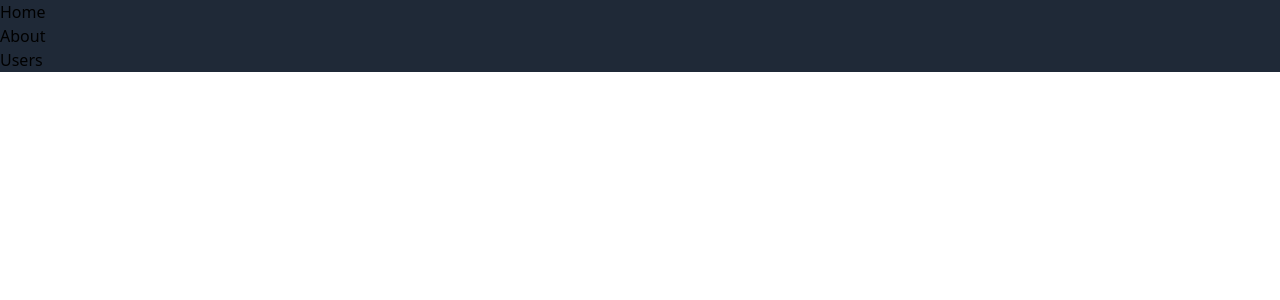
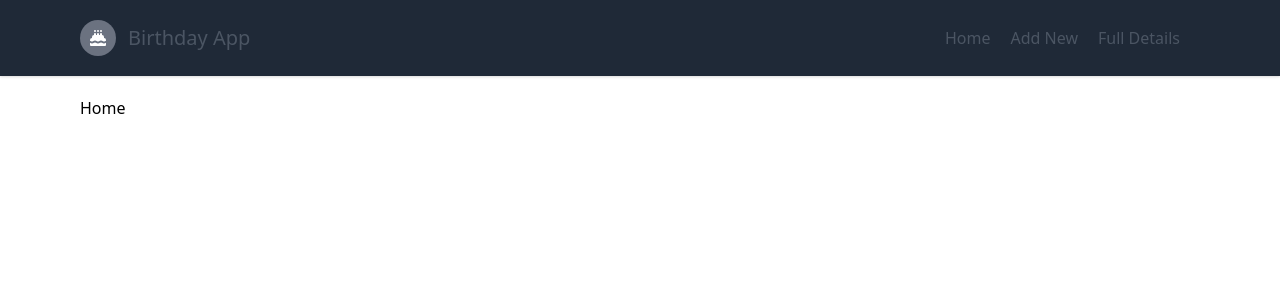
Before and after one commit to akintoluvic/birthday-app, a React (Create React App) app: page / in a window 1280 px wide. Shown: the top 300 px of the page. Built offline with nearby package versions, Linux system fonts and the light colour scheme.

Commit message:
basic routing and pages

```diff
--- a/src/App.js
+++ b/src/App.js
@@ -1,35 +1,17 @@
-import logo from './logo.svg';
 import {
-  BrowserRouter as Router,
-  Switch,
+  BrowserRouter as Router, Switch,
   Route,
-  Link
 } from "react-router-dom";
 import Navbar from "./components/Navbar";
-import DetailsPage from "./components/DetailsPage";
-import Home from "./components/Home";
-import AddBirthday from "./components/AddBirthday";
+import DetailsPage from "./pages/DetailsPage";
+import Home from "./pages/Home";
+import AddBirthday from "./pages/AddBirthday";
 
 function App() {
   return (
     <Router>
-    <div className="App bg-gray-800">
-      <nav>
-          <ul>
-            <li>
-              <Link to="/">Home</Link>
-            </li>
-            <li>
-              <Link to="/about">About</Link>
-            </li>
-            <li>
-              <Link to="/users">Users</Link>
-            </li>
-          </ul>
-        </nav>
-
-        {/* A <Switch> looks through its children <Route>s and
-            renders the first one that matches the current URL. */}
+      <div className="App min-h-screen">
+        <Navbar />
         <Switch>
           <Route path="/new">
             <AddBirthday />
@@ -41,7 +23,7 @@ function App() {
             <Home />
           </Route>
         </Switch>
-    </div>
+      </div>
     </Router>
   );
 }
--- a/src/components/AddBirthday.js
+++ /dev/null
@@ -1,11 +0,0 @@
-import React from 'react'
-
-const AddBirthday = () => {
-    return (
-        <div className="bg-yellow-500">
-
-        </div>
-    )
-}
-
-export default AddBirthday
--- a/src/components/DetailsPage.js
+++ /dev/null
@@ -1,11 +0,0 @@
-import React from 'react'
-
-const DetailsPage = () => {
-    return (
-        <div className="bg-red-400">
-
-        </div>
-    )
-}
-
-export default DetailsPage
--- a/src/components/Home.js
+++ /dev/null
@@ -1,11 +0,0 @@
-import React from 'react'
-
-const Home = () => {
-    return (
-        <div className="bg-green-400">
-
-        </div>
-    )
-}
-
-export default Home
--- a/src/components/Navbar.js
+++ b/src/components/Navbar.js
@@ -3,17 +3,20 @@ import { Link } from "react-router-dom";
 
 const Navbar = () => {
     return (
-        <header class="text-gray-600 body-font">
-  <div class="container mx-auto flex flex-wrap p-5 flex-col md:flex-row items-center">
-    <Link to="/" class="flex title-font font-medium items-center text-gray-900 mb-4 md:mb-0">
-      <svg xmlns="http://www.w3.org/2000/svg" fill="none" stroke="currentColor" stroke-linecap="round" stroke-linejoin="round" stroke-width="2" class="w-10 h-10 text-white p-2 bg-indigo-500 rounded-full" viewBox="0 0 24 24">
-        <path d="M12 2L2 7l10 5 10-5-10-5zM2 17l10 5 10-5M2 12l10 5 10-5"></path>
+        <header class="fixed container bg-gray-800 text-gray-600 shadow">
+            <div class="flex justify-between py-5 items-center">
+                <Link to="/" class="flex title-font font-medium items-center">
+                    <span className="p-2 rounded-full bg-gray-500 text-white">
+                        <svg className="h-5" xmlns="http://www.w3.org/2000/svg" viewBox="0 0 20 20" fill="currentColor">
+                            <path fill-rule="evenodd" d="M6 3a1 1 0 011-1h.01a1 1 0 010 2H7a1 1 0 01-1-1zm2 3a1 1 0 00-2 0v1a2 2 0 00-2 2v1a2 2 0 00-2 2v.683a3.7 3.7 0 011.055.485 1.704 1.704 0 001.89 0 3.704 3.704 0 014.11 0 1.704 1.704 0 001.89 0 3.704 3.704 0 014.11 0 1.704 1.704 0 001.89 0A3.7 3.7 0 0118 12.683V12a2 2 0 00-2-2V9a2 2 0 00-2-2V6a1 1 0 10-2 0v1h-1V6a1 1 0 10-2 0v1H8V6zm10 8.868a3.704 3.704 0 01-4.055-.036 1.704 1.704 0 00-1.89 0 3.704 3.704 0 01-4.11 0 1.704 1.704 0 00-1.89 0A3.704 3.704 0 012 14.868V17a1 1 0 001 1h14a1 1 0 001-1v-2.132zM9 3a1 1 0 011-1h.01a1 1 0 110 2H10a1 1 0 01-1-1zm3 0a1 1 0 011-1h.01a1 1 0 110 2H13a1 1 0 01-1-1z" clip-rule="evenodd" />
                         </svg>
-      <span class="ml-3 text-xl">Tailblocks</span>
+                    </span>
+
+                    <span class="hidden md:inline ml-3 text-xl">Birthday App</span>
                 </Link>
-    <nav class="md:ml-auto flex flex-wrap items-center text-base justify-center">
-      <Link to="/" class="mr-5 hover:text-gray-900">First Link</Link>
-      <Link to="/new" class="mr-5 hover:text-gray-900">Add Birthday</Link>
+                <nav class="ml-auto flex flex-wrap items-center text-base justify-center">
+                    <Link to="/" class="mr-5 hover:text-gray-900">Home</Link>
+                    <Link to="/new" class="mr-5 hover:text-gray-900">Add New</Link>
                     <Link to="/details" class="mr-5 hover:text-gray-900">Full Details</Link>
                 </nav>
             </div>
--- /dev/null
+++ b/src/components/PageWrapper.js
@@ -0,0 +1,11 @@
+import React from 'react'
+
+const PageWrapper = ({children}) => {
+    return (
+        <div className="container pt-24">
+            {children}
+        </div>
+    )
+}
+
+export default PageWrapper
--- /dev/null
+++ b/src/pages/AddBirthday.js
@@ -0,0 +1,12 @@
+import React from 'react'
+import PageWrapper from "../components/PageWrapper";
+
+const AddBirthday = () => {
+    return (
+        <PageWrapper>
+            <h1>Birthday</h1>
+        </PageWrapper>
+    )
+}
+
+export default AddBirthday
--- /dev/null
+++ b/src/pages/DetailsPage.js
@@ -0,0 +1,12 @@
+import React from 'react'
+import PageWrapper from "../components/PageWrapper";
+
+const DetailsPage = () => {
+    return (
+        <PageWrapper>
+            <h1>Details</h1>
+        </PageWrapper>
+    )
+}
+
+export default DetailsPage
--- /dev/null
+++ b/src/pages/Home.js
@@ -0,0 +1,12 @@
+import React from 'react'
+import PageWrapper from "../components/PageWrapper";
+
+const Home = () => {
+    return (
+        <PageWrapper>
+            <h1>Home</h1>
+        </PageWrapper>
+    )
+}
+
+export default Home
--- a/tailwind.config.js
+++ b/tailwind.config.js
@@ -133,7 +133,16 @@ module.exports = {
       inner: 'inset 0 2px 4px 0 rgba(0, 0, 0, 0.06)',
       none: 'none',
     },
-    container: {},
+    container: {
+      center: true,
+      padding: {
+        DEFAULT: '1rem',
+        sm: '2rem',
+        lg: '4rem',
+        xl: '5rem',
+        '2xl': '6rem',
+      },
+    },
     cursor: {
       auto: 'auto',
       default: 'default',
```
Lines whose indentation alone changed are shown as unchanged.
